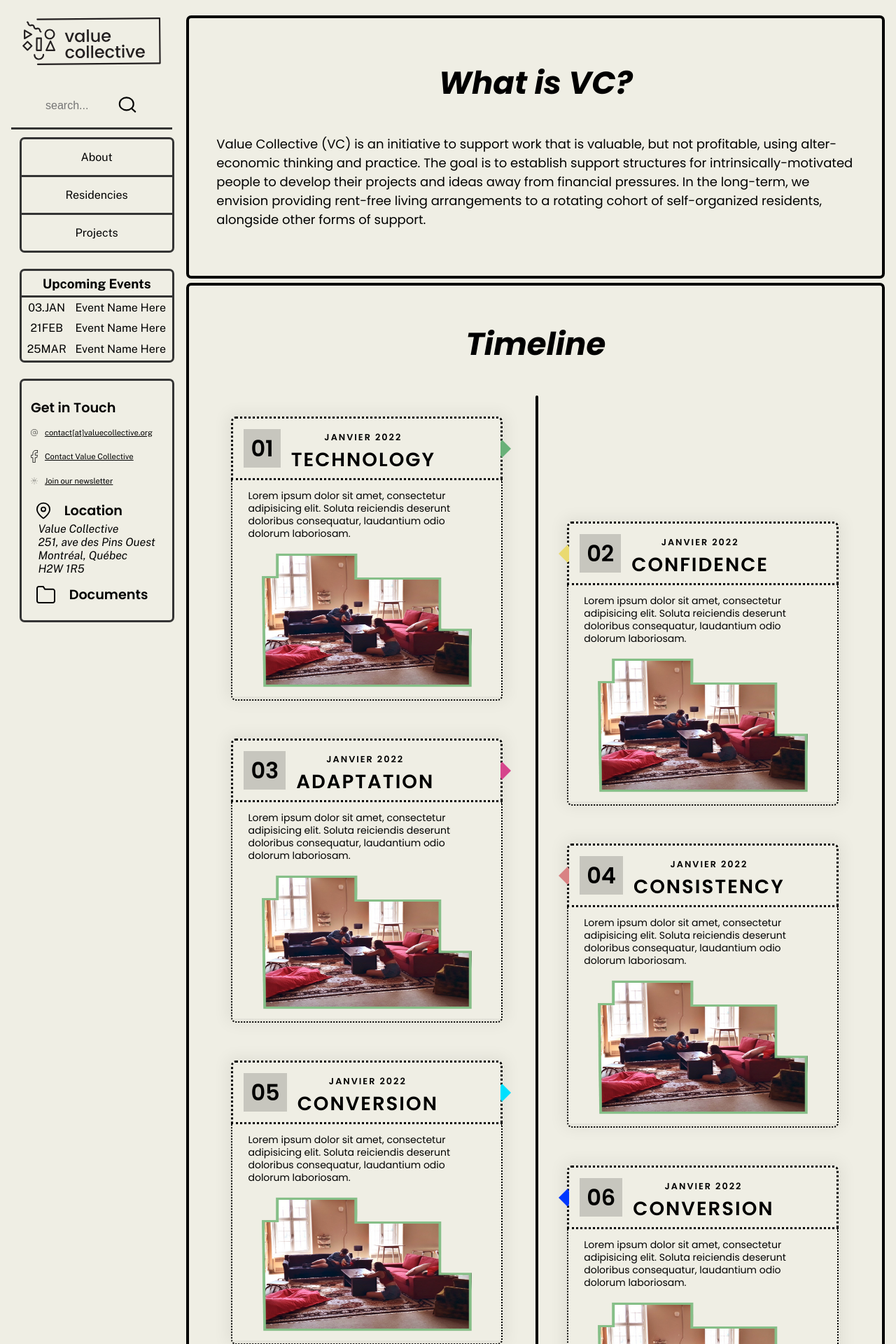
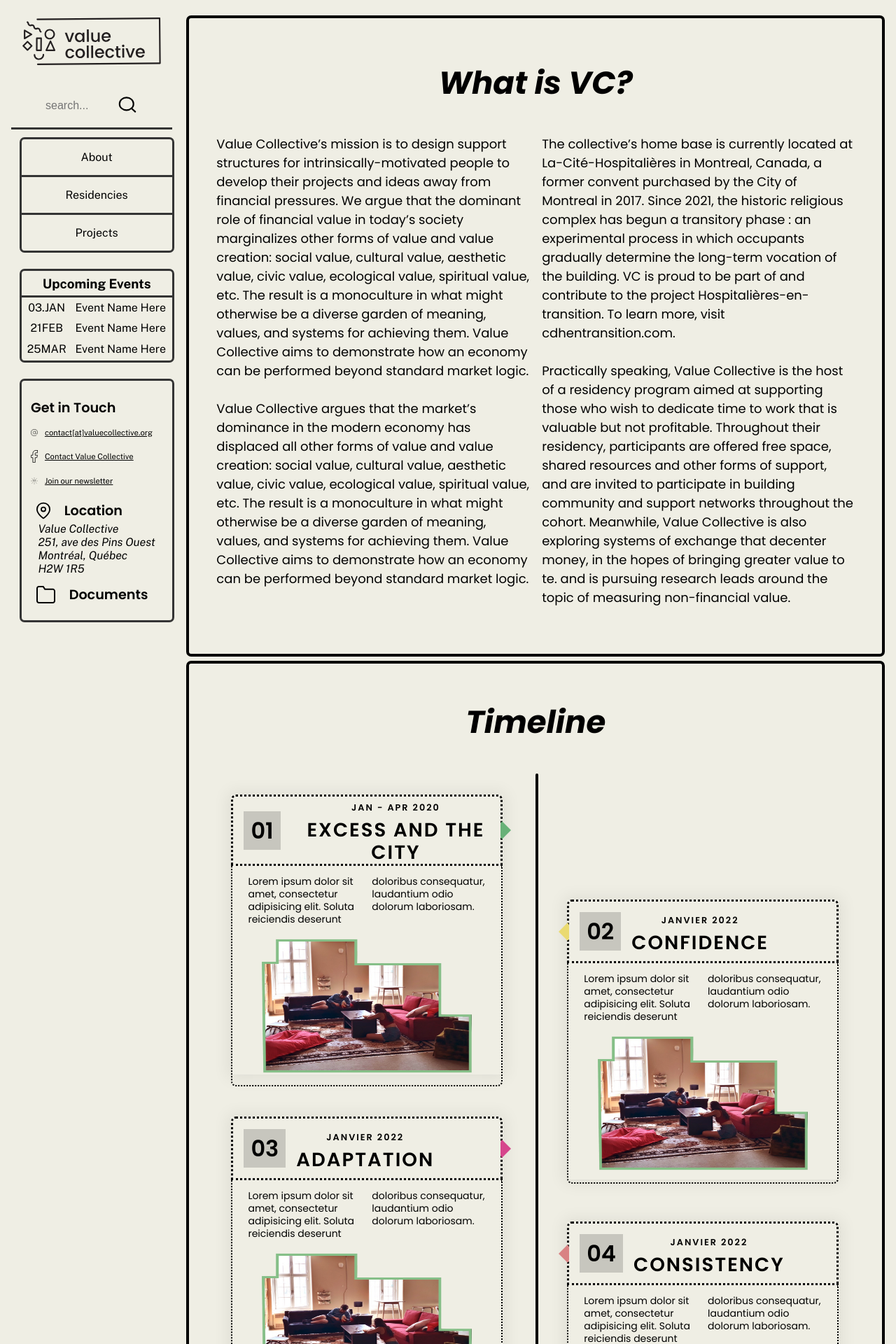
Before and after one commit to lksuenfa/value-collective-website, a PHP site: page /about.php in a window 1280 px wide. Shown: the top 1920 px of the page at 70% size. Run offline with PHP 8.4, Linux system fonts and the light colour scheme.

Commit message:
some content

```diff
--- a/website/about.php
+++ b/website/about.php
@@ -13,8 +13,22 @@
 			<h1>What is VC?</h1>
 
 			<p>
-				Value Collective (VC) is an initiative to support work that is valuable, but not profitable, using alter-economic thinking and practice.
-				The goal is to establish support structures for intrinsically-motivated people to develop their projects and ideas away from financial pressures. In the long-term, we envision providing rent-free living arrangements to a rotating cohort of self-organized residents, alongside other forms of support.
+				Value Collective’s mission is to design support structures for intrinsically-motivated people to develop their projects and ideas away from financial pressures. We argue that the dominant role of financial value in today’s society marginalizes other forms of value and value creation: social value, cultural value, aesthetic value, civic value, ecological value, spiritual value, etc. The result is a monoculture in what might otherwise be a diverse garden of meaning, values, and systems for achieving them. Value Collective aims to demonstrate how an economy can be performed beyond standard market logic.
+<br>
+<br>
+
+				Value Collective argues that the market’s dominance in the modern economy has displaced all other forms of value and value creation: social value, cultural value, aesthetic value, civic value, ecological value, spiritual value, etc. The result is a monoculture in what might otherwise be a diverse garden of meaning, values, and systems for achieving them. Value Collective aims to demonstrate how an economy can be performed beyond standard market logic.
+				<br>
+				<br>
+
+
+				The collective’s home base is currently located at La-Cité-Hospitalières in Montreal, Canada, a former convent purchased by the City of Montreal in 2017. Since 2021, the historic religious complex has begun a transitory phase : an experimental process in which occupants gradually determine the long-term vocation of the building. VC is proud to be part of and contribute to the project Hospitalières-en-transition. To learn more, visit cdhentransition.com.
+				<br>
+				<br>
+
+
+				Practically speaking, Value Collective is the host of a residency program aimed at supporting those who wish to dedicate time to work that is valuable but not profitable. Throughout their residency, participants are offered free space, shared resources and other forms of support, and are invited to participate in building community and support networks throughout the cohort. Meanwhile, Value Collective is also exploring systems of exchange that decenter money, in the hopes of bringing greater value to te. and is pursuing research leads around the topic of measuring non-financial value.
+
 			</p>
 
 		</div>
@@ -27,7 +41,7 @@
 						<div class="number-box">
 							<span>01</span>
 						</div>
-						<h2><span class="small">janvier 2022</span> Technology</h2>
+						<h2><span class="small">JAN - APR 2020 </span> Excess and the City </h2>
 					</div>
 					<div class="timelineBody">
 						<p>Lorem ipsum dolor sit amet, consectetur adipisicing elit. Soluta reiciendis deserunt doloribus consequatur, laudantium odio dolorum laboriosam.</p>
--- a/website/css/about.css
+++ b/website/css/about.css
@@ -432,4 +432,13 @@ SOFTWARE. */
       font-size: 205%;
       line-height: 2rem;
     }
+
+    .outer-box-frame p {
+      column-count: 2;
+      font-family: 'Poppins';
+      font-size: 18px;
+      padding: 0 2% 5% 2%;
+      text-align: left;
+    }
+
   }
--- a/website/index.php
+++ b/website/index.php
@@ -9,7 +9,7 @@
       <!-- <section > -->
 
       <!-- <img src="assets/images/vc1_front.png" width="100%" alt="" /> -->
-      <h1>Value Collective is an initiative to support work that is valuable but not profitable.</h1>
+      <h1>Value Collective is an initiative to support work that is valuable, but not profitable, using alter-economic thinking and practice.</h1>
       <img class="front" src="assets/images/residencies1.png" alt="">
 
     <a href="#s1">  <?php require "main/scrollArrow.php" ?> </a>
```
